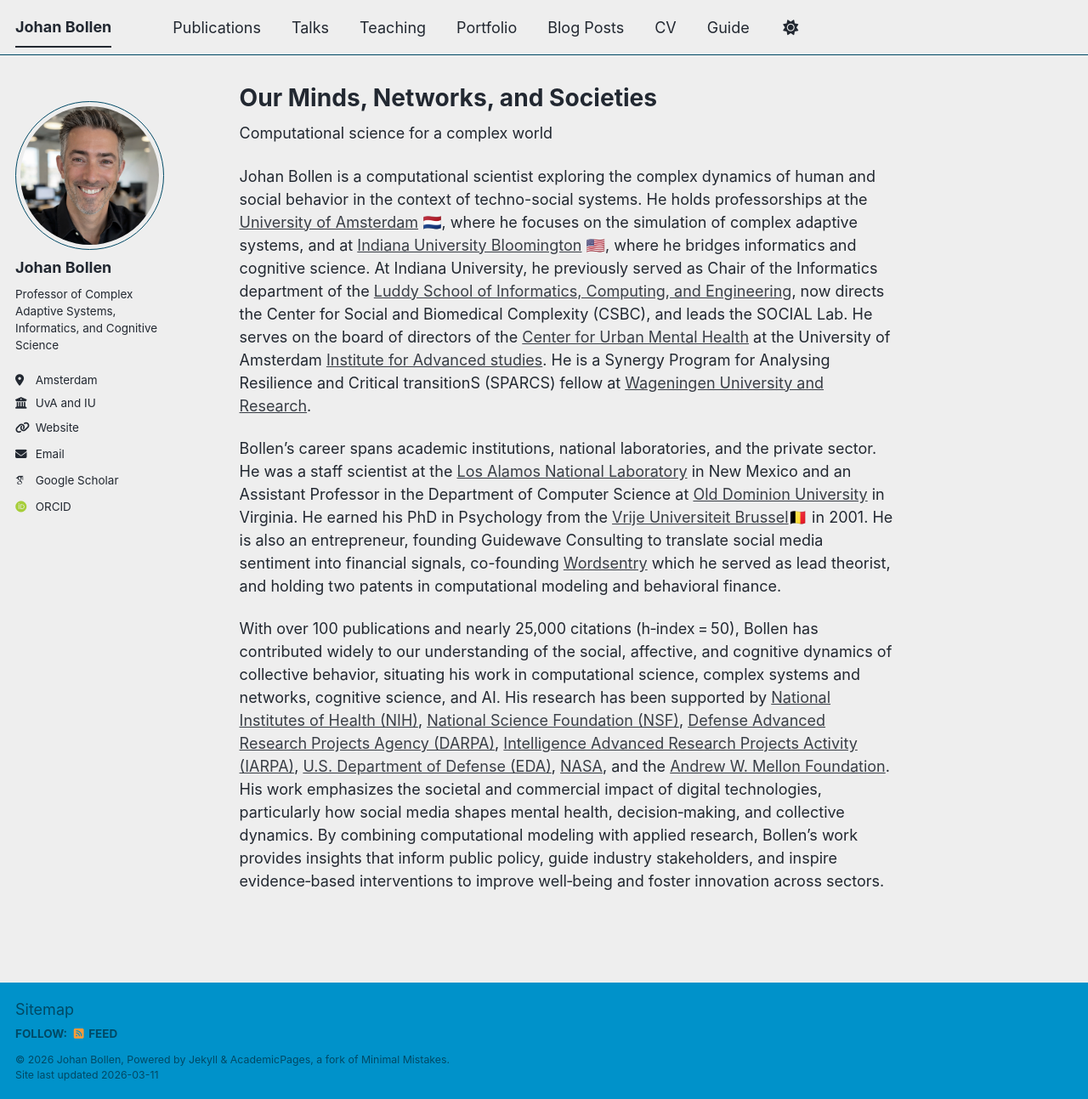
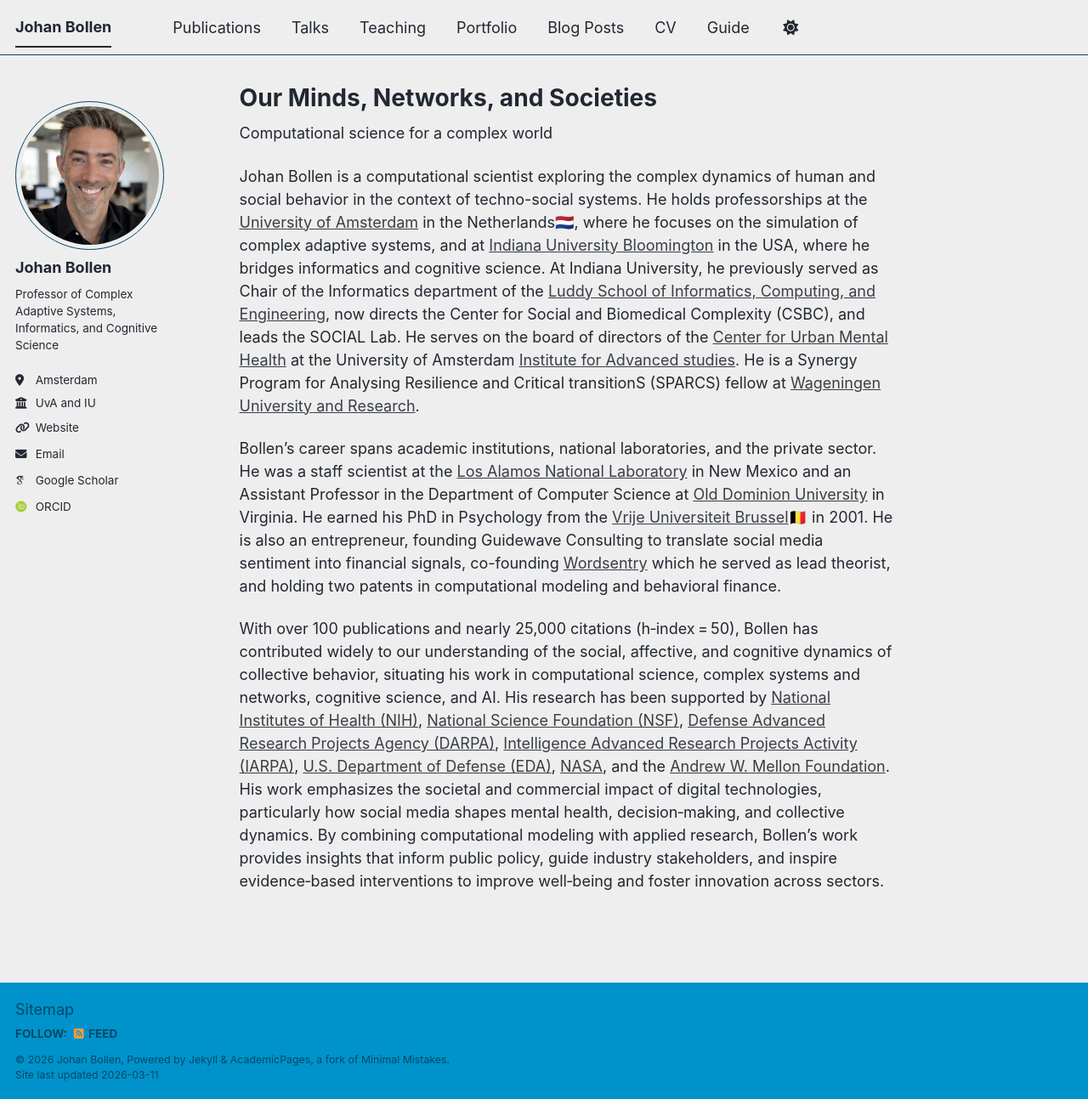
Before and after one commit to jbollen/jbollen.github.io, a Jekyll site: the page built from _pages/about.md, in a window 1280 px wide and 1293 px high. Shown: the whole window at 85% size. Built offline with Jekyll 4.4.1, drawn with Linux system fonts in a browser that asks for light colours; some web fonts are replaced; a script bundle is joined from its source files by our own code; library files that are not in the unit come from our copies.

Commit message:
Update about.md

```diff
--- a/_pages/about.md
+++ b/_pages/about.md
@@ -9,7 +9,7 @@
 
 Computational science for a complex world
 
-Johan Bollen is a computational scientist exploring the complex dynamics of human and social behavior in the context of techno-social systems. He holds professorships at the [University of Amsterdam](https://en.wikipedia.org/wiki/University_of_Amsterdam) 🇳🇱, where he focuses on the simulation of complex adaptive systems, and at [Indiana University Bloomington](https://www.indiana.edu/) 🇺🇸, where he bridges informatics and cognitive science. At Indiana University, he previously served as Chair of the Informatics department of the [Luddy School of Informatics, Computing, and Engineering](https://luddy.iu.edu/index.html), now directs the Center for Social and Biomedical Complexity (CSBC), and leads the SOCIAL Lab. He serves on the board of directors of the [Center for Urban Mental Health](https://www.centreforurbanmentalhealth.com/) at the University of Amsterdam [Institute for Advanced studies](https://ias.uva.nl/). He is a Synergy Program for Analysing Resilience and Critical transitionS (SPARCS) fellow at [Wageningen University and Research](https://www.wur.nl/en.htm).
+Johan Bollen is a computational scientist exploring the complex dynamics of human and social behavior in the context of techno-social systems. He holds professorships at the [University of Amsterdam](https://en.wikipedia.org/wiki/University_of_Amsterdam) in the Netherlands🇳🇱, where he focuses on the simulation of complex adaptive systems, and at [Indiana University Bloomington](https://www.indiana.edu/) in the USA, where he bridges informatics and cognitive science. At Indiana University, he previously served as Chair of the Informatics department of the [Luddy School of Informatics, Computing, and Engineering](https://luddy.iu.edu/index.html), now directs the Center for Social and Biomedical Complexity (CSBC), and leads the SOCIAL Lab. He serves on the board of directors of the [Center for Urban Mental Health](https://www.centreforurbanmentalhealth.com/) at the University of Amsterdam [Institute for Advanced studies](https://ias.uva.nl/). He is a Synergy Program for Analysing Resilience and Critical transitionS (SPARCS) fellow at [Wageningen University and Research](https://www.wur.nl/en.htm).
 
 Bollen’s career spans academic institutions, national laboratories, and the private sector. He was a staff scientist at the [Los Alamos National Laboratory](https://www.lanl.gov/) in New Mexico and an Assistant Professor in the Department of Computer Science at [Old Dominion University](https://www.odu.edu/) in Virginia. He earned his PhD in Psychology from the [Vrije Universiteit Brussel](https://www.vub.be/en)🇧🇪 in 2001. He is also an entrepreneur, founding Guidewave Consulting to translate social media sentiment into financial signals, co-founding [Wordsentry](https://finovate.com/videos/finovatefall-2013-wordsentry/) which he served as lead theorist, and holding two patents in computational modeling and behavioral finance.
 
```
